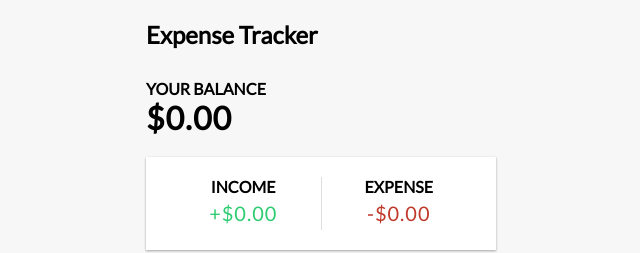
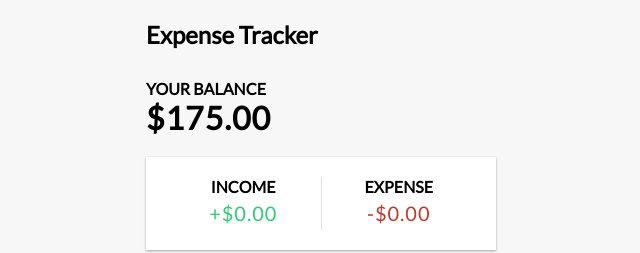
Before and after one commit to Pssttt/expense-tracker, a React (Create React App) app: page / in a window 1280 px wide. Shown: the top 253 px of the page, without its empty margins (319-959 px from the left). Built offline with nearby package versions, Linux system fonts and the light colour scheme.

Commit message:
update balance fixed number

```diff
--- a/src/components/Balance.js
+++ b/src/components/Balance.js
@@ -1,10 +1,17 @@
-import React from "react";
+import React, { useContext } from "react";
+import { GlobalContext } from "../context/GlobalState";
 
 const Balance = () => {
+  const { transactions } = useContext(GlobalContext);
+
+  const amounts = transactions.map((transaction) => transaction.amount);
+
+  const total = amounts.reduce((acc, item) => (acc += item), 0).toFixed(2);
+
   return (
     <>
       <h4>Your Balance</h4>
-      <h1 className="balance">$0.00</h1>
+      <h1 className="balance">${total}</h1>
     </>
   );
 };
```
